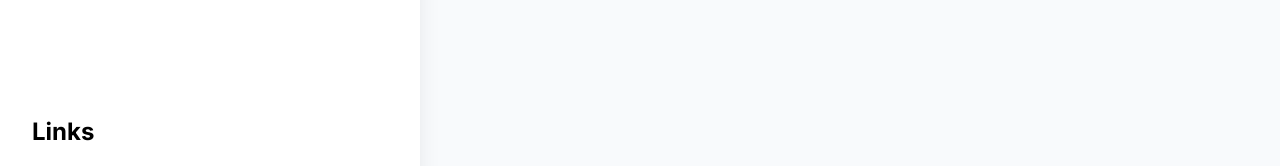
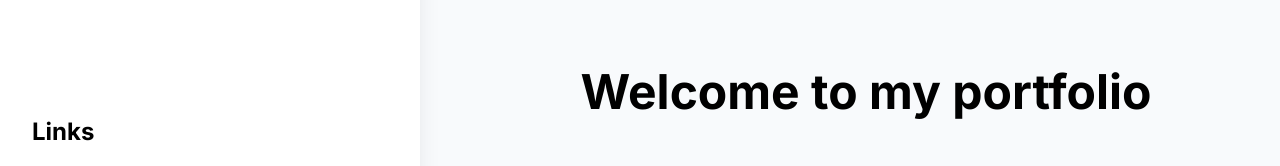
Before and after one commit to warrenwchan/portfolio, a Next.js app: page / in a window 1280 px wide. Shown: the part 124-290 px from the top of the page. Built offline with nearby package versions, Linux system fonts and the light colour scheme; no server answers.

Commit message:
Updated laptop and desktop styles.

```diff
--- a/components/Layout.js
+++ b/components/Layout.js
@@ -15,7 +15,7 @@ const Layout = ({ children }) => {
   }
 
   useEffect(()=> {
-    window.innerWidth > 1024 ? setMenuState(true) : null
+    window.innerWidth >= 1024 ? setMenuState(true) : null
     window.addEventListener('resize', ()=> {
       window.innerWidth < 1024 ? setMenuState(false) : setMenuState(true)
     })
@@ -34,8 +34,10 @@ const Layout = ({ children }) => {
             handleMenuState={handleMenuState}
           />
         </div>
-        <div className='w-full lg:w-4/5 h-full p-4 md:pr-0 overflow-y-scroll overflow-x-hidden bg-slate-50 md:p-24'>
-          {children}
+        <div className='w-full lg:w-4/5 h-full p-4 md:p-8 xl:pr-0 overflow-y-scroll overflow-x-hidden bg-slate-50 md:ml-24 lg:ml-0'>
+          <div className="w-full lg:max-w-5xl mx-auto flex flex-col gap-y-32 my-[10vh] md:my-[20vh]">
+            {children}
+          </div>
         </div>
       </main>
     </>
--- a/pages/[category].js
+++ b/pages/[category].js
@@ -19,15 +19,12 @@ const Category = ({ categoryObject }) => {
 
   return (
     <Layout>
-      <div className="w-full md:max-w-5xl md:w-1/2 mx-auto flex flex-col gap-y-16 my-[10vh] md:my-[20vh]">
-
       <div className="flex flex-col items-start justify-start gap-8">
         <button className="hover:text-indigo-600 ease-in-out transition-all duration-200 text-sm" type="button" onClick={() => router.back()}>
           <span><FontAwesomeIcon icon={faArrowLeft} /> Back</span>
         </button>
         <h1 className="font-bold text-5xl md:text-6xl">{categoryObject.attributes.name}</h1>
       </div>
-
       <div className="grid grid-cols-1 divide-y divide-slate-200">
         {
           projects.length ?
@@ -46,7 +43,6 @@ const Category = ({ categoryObject }) => {
           : <p className="text-slate-400">No {categoryObject.attributes.name} Projects Available At The Moment...</p>
         }
       </div>
-      </div>
     </Layout>
   );
 };
--- a/pages/[category]/[project].js
+++ b/pages/[category]/[project].js
@@ -19,7 +19,6 @@ const Project = ({ projectObject }) => {
   const router = useRouter()
   return (
     <Layout>
-      <div className="w-full md:max-w-5xl md:w-1/2 mx-auto flex flex-col gap-y-20 my-[10vh] md:my-[20vh]">
       <div className="flex flex-col items-start justify-start gap-8">
         <button className="hover:text-indigo-600 ease-in-out transition-all duration-200 text-sm" type="button" onClick={() => router.back()}>
           <span><FontAwesomeIcon icon={faArrowLeft} /> Back</span>
@@ -94,7 +93,6 @@ const Project = ({ projectObject }) => {
           <span><FontAwesomeIcon icon={faArrowLeft} /> Back</span>
         </button>
       </div>
-      </div>
     </Layout>
   );
 };
```
Lines whose indentation alone changed are shown as unchanged.
